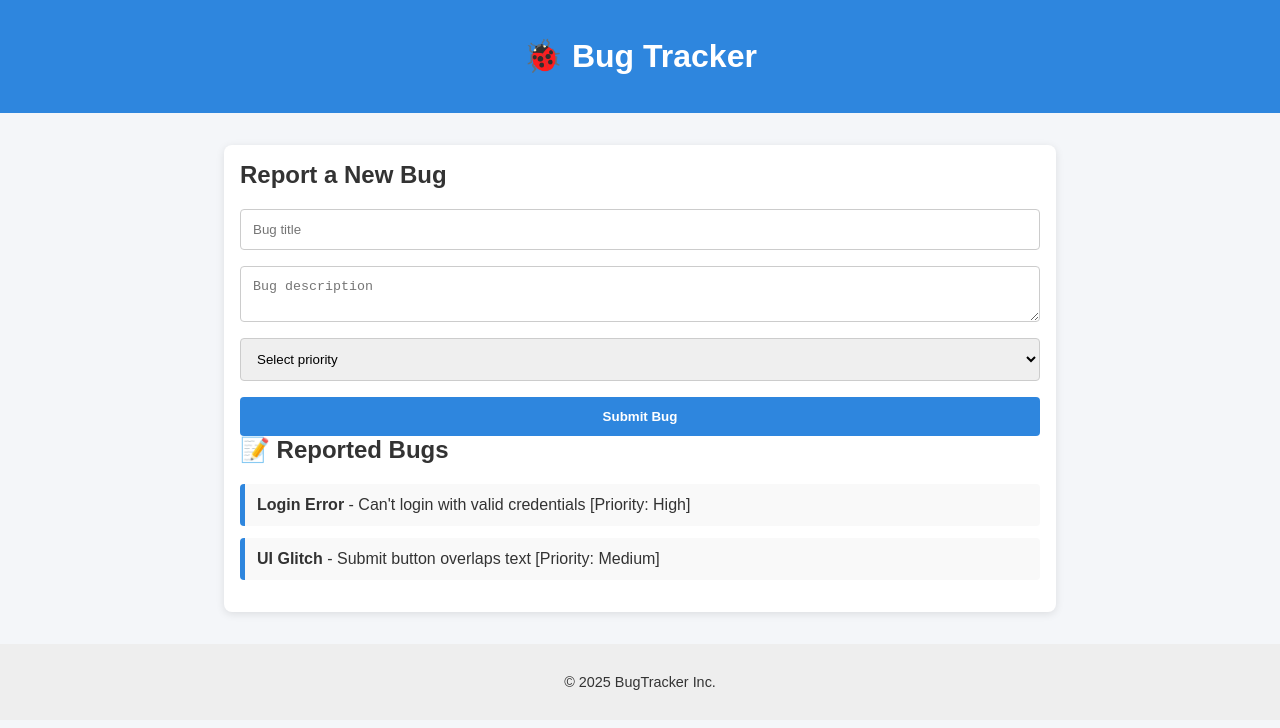
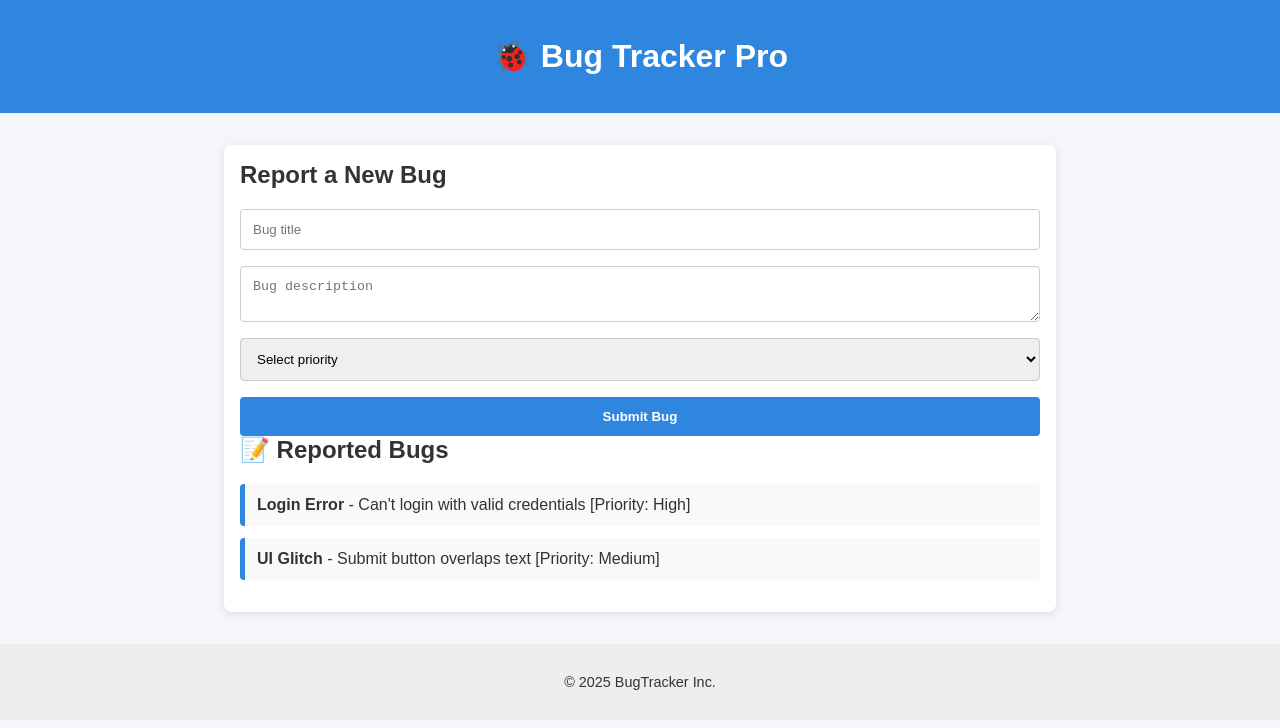
Before and after one commit to adhnanjeff/bug_tracker, a plain HTML site: page index.html in a window 1280 px wide. Drawn offline with Linux system fonts and the light colour scheme.

Commit message:
fix: Tracker name changed

```diff
--- a/index.html
+++ b/index.html
@@ -8,7 +8,7 @@
 </head>
 <body>
   <header>
-    <h1>🐞 Bug Tracker</h1>
+    <h1>🐞 Bug Tracker Pro</h1>
   </header>
 
   <main>
```
